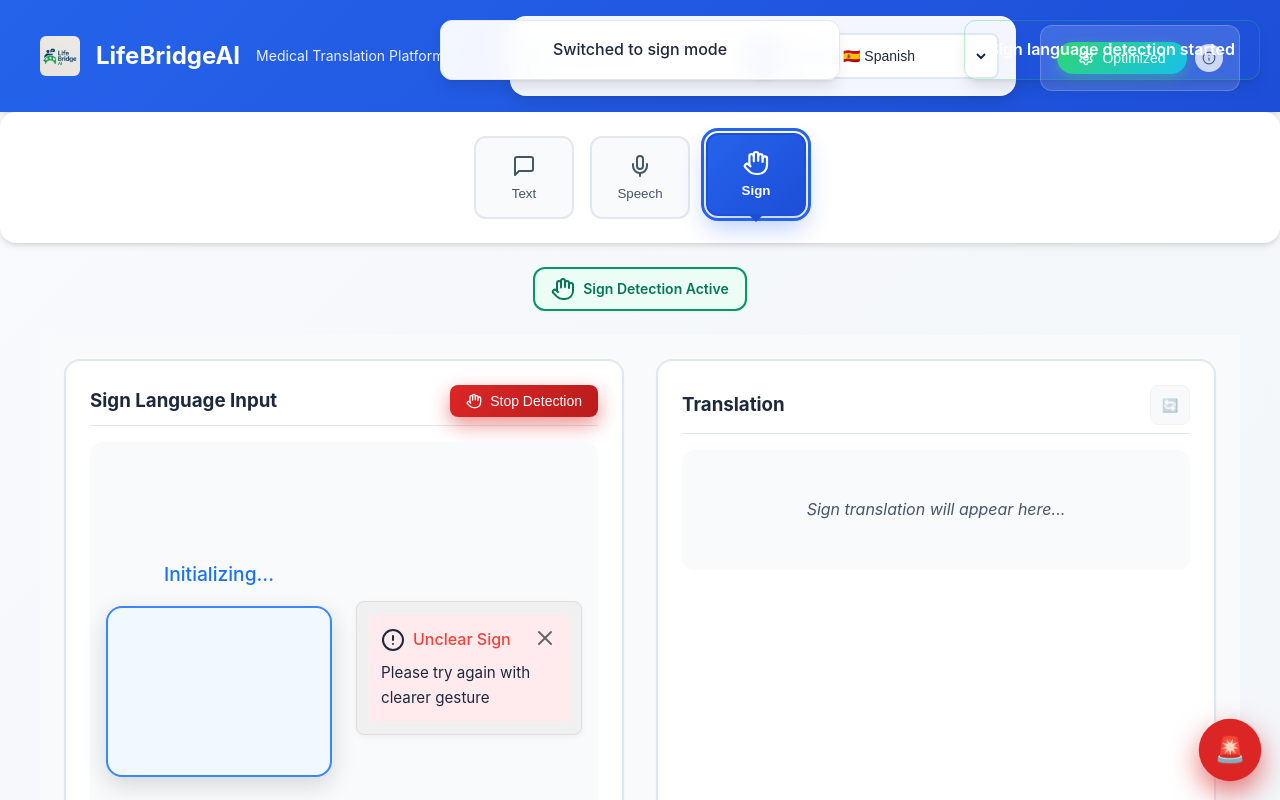
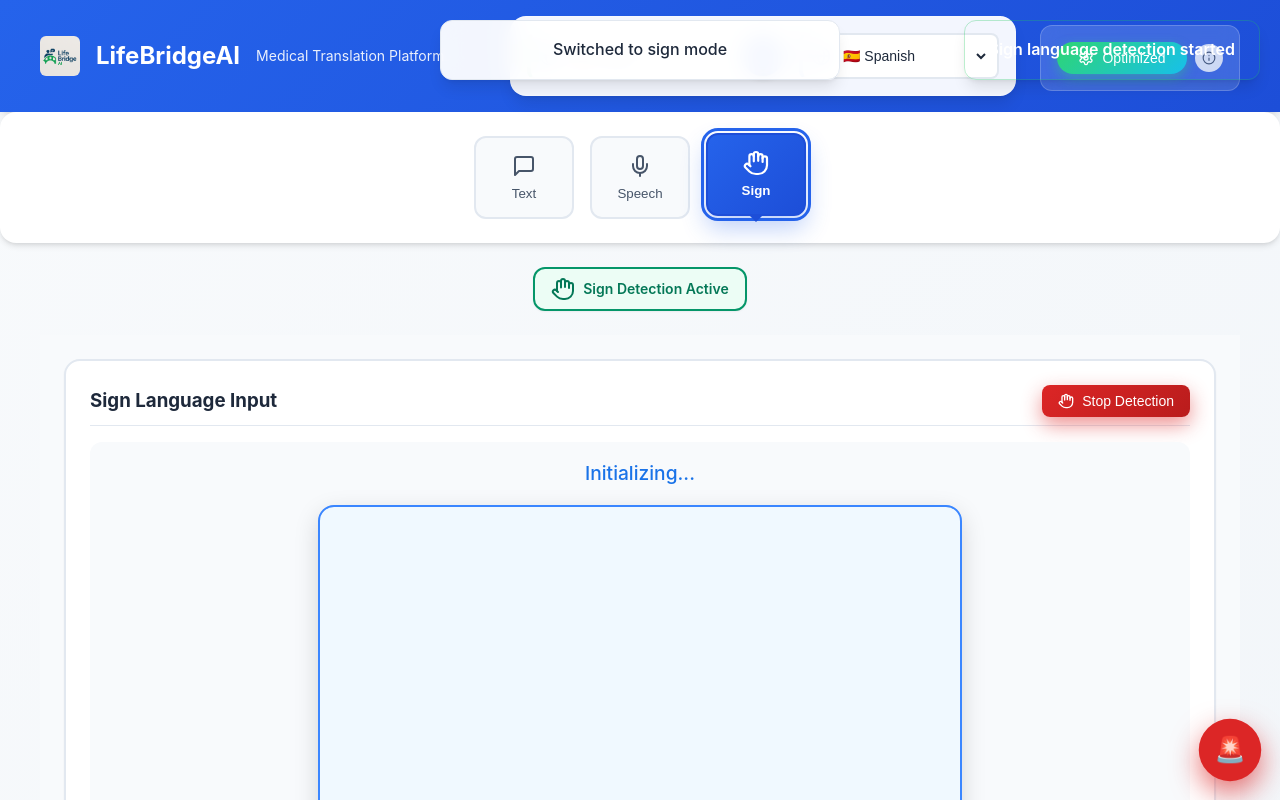
Before and after one commit to 20ns/LifeBridge, a React (Create React App) app in the folder frontend/: page / in a window 1280 px wide. Both pictures are taken after a click on the button "Sign". Shown: the top 800 px of the page. Built offline with nearby package versions, Linux system fonts and the light colour scheme.

Commit message:
removed un necessary component

```diff
--- a/frontend/src/components/SignLanguageInterface.tsx
+++ b/frontend/src/components/SignLanguageInterface.tsx
@@ -86,18 +86,6 @@ const SignLanguageInterface = forwardRef<SignLanguageInterfaceHandle, SignLangua
     }
   }, [detectedSigns, isEmergencyDetected, getTextForTranslation, onEmergencyDetected]);
 
-  const handleManualTranslate = () => {
-    const textToTranslate = getTextForTranslation();
-    const medicalContext = getMedicalContext();
-
-    if (textToTranslate) {
-      showAlert('Translating sign language...', 'info');
-      onTranslationRequest(textToTranslate, medicalContext);
-      setLastTranslationTime(Date.now());
-    } else {
-      showAlert('No signs detected to translate', 'warning');
-    }
-  };
 
   // Enhanced start/stop detection functions with alerts
   const handleStartDetection = () => {
@@ -124,12 +112,13 @@ const SignLanguageInterface = forwardRef<SignLanguageInterfaceHandle, SignLangua
       }
     },
     isDetectionActive: () => isActive
-  }));return (
+  }));
+  return (
     <div className="translation-interface">
-      <div className="translation-layout">
-        {/* Input Section - Sign Detection */}
-        <div className="input-section">        <div className="section-header">
-          <h3>Sign Language Input</h3><button
+      <div className="input-section">
+        <div className="section-header">
+          <h3>Sign Language Input</h3>
+          <button
             onClick={isActive ? handleStopDetection : handleStartDetection}
             className={`start-recording-button ${isActive ? 'recording' : ''}`}
             title={isActive ? 'Stop Detection' : 'Start Detection'}
@@ -142,15 +131,13 @@ const SignLanguageInterface = forwardRef<SignLanguageInterfaceHandle, SignLangua
         {/* Main Detection Area */}
         <div className="sign-detection-area">
           {isActive ? (
-            <div className="detection-layout">
-              <div className="detection-side">
+            <>
               <SignLanguageDetector
                 onSignDetected={handleSignDetected}
                 isActive={isActive}
                 medicalContext={getMedicalContext()}
               />
-              </div>
-              <div className="feedback-side">
+              <div className="visual-feedback-system-compact">
                 <VisualFeedbackSystem
                   signData={{
                     gesture: feedbackData.currentGesture,
@@ -161,7 +148,7 @@ const SignLanguageInterface = forwardRef<SignLanguageInterfaceHandle, SignLangua
                   isActive={isActive}
                 />
               </div>
-            </div>
+            </>
           ) : (
             <div className="waiting-state">
               <Hand size={64} />
@@ -169,60 +156,6 @@ const SignLanguageInterface = forwardRef<SignLanguageInterfaceHandle, SignLangua
               <p>Click "Start Detection" to begin</p>
             </div>
           )}
-        </div>
-
-        {/* Status indicators */}
-        {isActive && (
-          <div className="status-indicators">
-            <span className="status-item">
-              Gesture: <strong>{feedbackData.currentGesture || 'None'}</strong>
-            </span>
-            <span className="status-item">
-              Confidence: <strong className={`confidence-${confidenceScore > 70 ? 'good' : 'low'}`}>
-                {Math.round(confidenceScore)}%
-              </strong>
-            </span>
-            {feedbackData.isEmergency && (
-              <span className="emergency-status">🚨 Emergency Detected</span>
-            )}
-          </div>
-        )}
-
-        <div className="input-actions">
-          <button
-            onClick={handleManualTranslate}
-            className="translate-button"
-            disabled={!currentText.trim() || isTranslating}
-          >
-            {isTranslating ? 'Translating...' : 'Translate Signs'}
-          </button>
-        </div>
-      </div>
-
-      {/* Output Section - Translation */}
-      <div className="output-section">
-        <div className="section-header">
-          <h3>Translation</h3>
-          <div className="output-controls">
-            <button
-              onClick={handleManualTranslate}
-              className="control-button"
-              title="Retranslate signs"
-              disabled={isTranslating || !currentText.trim()}
-            >
-              {isTranslating ? '...' : '🔄'}
-            </button>
-          </div>
-        </div>
-          <div className={`translation-output ${!translatedText ? 'empty' : ''}`}>
-          {isTranslating ? (
-            <div className="translation-loading">
-              <div className="spinner"></div>
-              <span>Translating signs...</span>
-            </div>
-          ) : (
-            <p>{translatedText || 'Sign translation will appear here...'}</p>
-          )}        </div>
         </div>
       </div>
 
--- a/frontend/src/components/TranslationInterface.css
+++ b/frontend/src/components/TranslationInterface.css
@@ -1156,19 +1156,8 @@
   position: relative;
 }
 
-.detection-layout {
-  display: grid;
-  grid-template-columns: 1fr 1fr;
-  gap: var(--spacing-lg);
-  height: 100%;
-  min-height: 420px;
-}
-
-.detection-side, .feedback-side {
-  display: flex;
-  flex-direction: column;
-  justify-content: center;
-  align-items: center;
+.visual-feedback-system-compact {
+  margin-top: var(--spacing-md);
 }
 
 .waiting-state {
@@ -1244,47 +1233,6 @@
   }
 }
 
-/* Status indicators for sign language */
-.status-indicators {
-  display: flex;
-  flex-wrap: wrap;
-  gap: var(--spacing-md);
-  padding: var(--spacing-sm) 0;
-  margin-bottom: var(--spacing-md);
-  border-top: 1px solid var(--border-light);
-  padding-top: var(--spacing-md);
-}
-
-.status-item {
-  font-size: var(--font-size-sm);
-  color: var(--text-secondary);
-  background: var(--bg-tertiary);
-  padding: var(--spacing-xs) var(--spacing-sm);
-  border-radius: var(--radius-md);
-}
-
-.confidence-good {
-  color: var(--success-green) !important;
-  font-weight: 600;
-}
-
-.confidence-low {
-  color: var(--warning-orange) !important;
-  font-weight: 600;
-}
-
-.emergency-status {
-  background: rgba(254, 242, 242, 0.8) !important;
-  color: var(--accent-red) !important;
-  font-weight: 600;
-  border: 1px solid var(--accent-red);
-  animation: pulse 2s ease-in-out infinite;
-}
-
-@keyframes pulse {
-  0%, 100% { opacity: 1; }
-  50% { opacity: 0.7; }
-}
 
 /* Responsive design for sign language interface */
 @media (max-width: 768px) {
```
Lines whose indentation alone changed are shown as unchanged.
